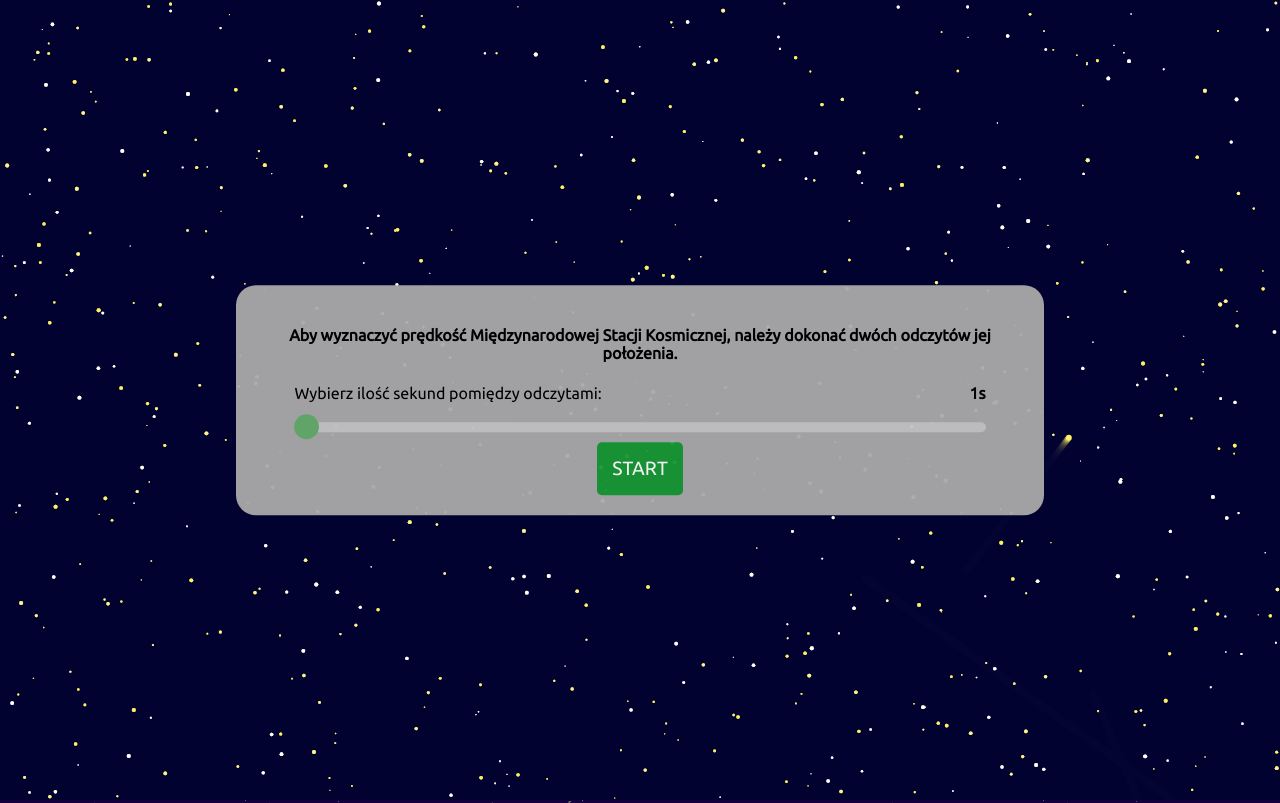
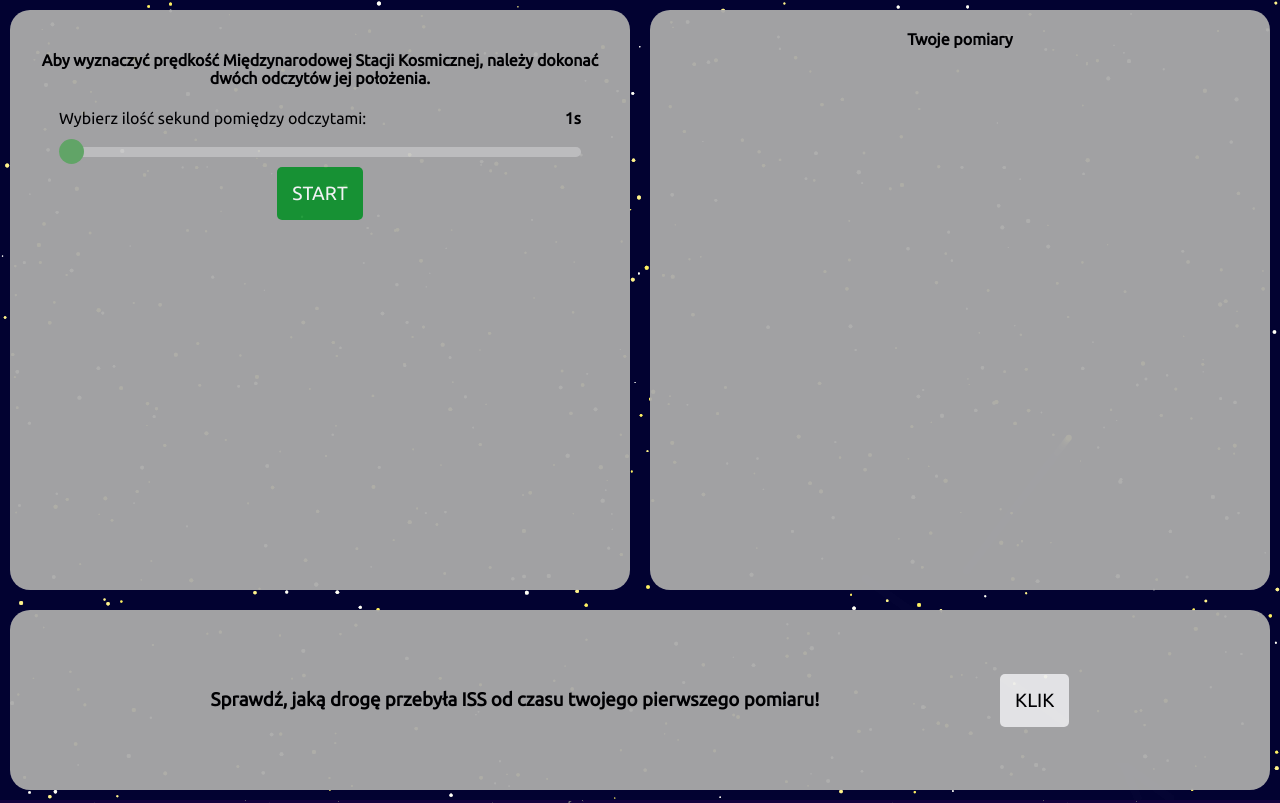
Before and after one commit to agatatocz/satelita, a React (Create React App) app: page /pomiary in a window 1280 px wide. Built offline with nearby package versions, Linux system fonts and the light colour scheme; no server answers.

Commit message:
added missing components and their basic styling

```diff
--- a/src/App.js
+++ b/src/App.js
@@ -3,7 +3,7 @@ import { BrowserRouter, Route, Switch } from "react-router-dom";
 import "./styles/App.scss";
 import Background from "./components/Background";
 import HomePage from "./components/HomePage";
-import Measurement from "./components/Measurement";
+import MeasurementPage from "./components/MeasurementPage";
 
 class App extends Component {
   componentDidMount() {
@@ -64,7 +64,7 @@ class App extends Component {
         <React.Fragment>
           <Background />
           <Switch>
-            <Route path="/pomiary" component={Measurement} />
+            <Route path="/pomiary" component={MeasurementPage} />
             <Route path="/" component={HomePage} />
           </Switch>
         </React.Fragment>
--- /dev/null
+++ b/src/components/CurrentDistance.jsx
@@ -0,0 +1,15 @@
+import React from "react";
+import "../styles/CurrentDistance.scss";
+
+const CurrentDistance = () => {
+  return (
+    <div className="current-distance container-div">
+      <h3>
+        Sprawdź, jaką drogę przebyła ISS od czasu twojego pierwszego pomiaru!
+      </h3>
+      <button>KLIK</button>
+    </div>
+  );
+};
+
+export default CurrentDistance;
--- a/src/components/HomePage.jsx
+++ b/src/components/HomePage.jsx
@@ -4,7 +4,7 @@ import "../styles/HomePage.scss";
 
 const HomePage = () => {
   return (
-    <div className="home-page">
+    <div className="home-page container-div">
       <h1>Międzynarodowa Stacja Kosmiczna (ISS)</h1>
       <p>
         okrąża Ziemię 15 razy dziennie, co oznacza, że musi poruszać się bardzo
--- a/src/components/Measurement.jsx
+++ b/src/components/Measurement.jsx
@@ -13,7 +13,7 @@ class Measurement extends Component {
 
   render() {
     return (
-      <div className="measurement">
+      <div className="measurement container-div">
         <h4>
           Aby wyznaczyć prędkość Międzynarodowej Stacji Kosmicznej, należy
           dokonać dwóch odczytów jej położenia.
--- /dev/null
+++ b/src/components/MeasurementPage.jsx
@@ -0,0 +1,20 @@
+import React, { Component } from "react";
+import Measurement from "./Measurement";
+import Results from "./Results";
+import CurrentDistance from "./CurrentDistance";
+import "../styles/MeasurementPage.scss";
+
+class MeasurementPage extends Component {
+  state = {};
+  render() {
+    return (
+      <div className="measurement-page">
+        <Measurement />
+        <Results />
+        <CurrentDistance />
+      </div>
+    );
+  }
+}
+
+export default MeasurementPage;
--- /dev/null
+++ b/src/components/Results.jsx
@@ -0,0 +1,12 @@
+import React from "react";
+import "../styles/Results.scss";
+
+const Results = () => {
+  return (
+    <div className="results container-div">
+      <h4>Twoje pomiary</h4>
+    </div>
+  );
+};
+
+export default Results;
--- a/src/styles/App.scss
+++ b/src/styles/App.scss
@@ -19,3 +19,22 @@ button {
   border-radius: 5px;
   font-size: 1.2em;
 }
+
+.container-div {
+  background-color: #aaa;
+  opacity: 0.95;
+  border-radius: 20px;
+  padding: 20px;
+  margin: 10px;
+  text-align: center;
+  animation: scaleFromSmallToNormal 1s; // timing-function delay iteration-count direction fill-mode;
+}
+
+@keyframes scaleFromSmallToNormal {
+  from {
+    transform: scale(0, 0);
+  }
+  to {
+    transform: scale(1, 1);
+  }
+}
--- /dev/null
+++ b/src/styles/CurrentDistance.scss
@@ -0,0 +1,6 @@
+.current-distance {
+  grid-area: 2/1/3/3;
+  display: flex;
+  justify-content: space-evenly;
+  align-items: center;
+}
--- a/src/styles/HomePage.scss
+++ b/src/styles/HomePage.scss
@@ -1,15 +1,11 @@
 .home-page {
   width: 60%;
-  background-color: #aaa;
-  opacity: 0.95;
-  border-radius: 20px;
-  padding: 20px;
-  text-align: center;
   position: absolute;
   top: 50%;
   left: 50%;
   -ms-transform: translate(-50%, -50%);
   transform: translate(-50%, -50%);
+  animation: none;
 
   button {
     background-color: #199935;
--- a/src/styles/Measurement.scss
+++ b/src/styles/Measurement.scss
@@ -1,16 +1,5 @@
 .measurement {
-  width: 60%;
-  background-color: #aaa;
-  opacity: 0.95;
-  border-radius: 20px;
-  padding: 20px;
-  text-align: center;
-  position: absolute;
-  top: 50%;
-  left: 50%;
-  -ms-transform: translate(-50%, -50%);
-  transform: translate(-50%, -50%);
-
+  grid-area: 1/1/2/2;
   .spans {
     width: 90%;
     margin: 10px auto;
--- /dev/null
+++ b/src/styles/MeasurementPage.scss
@@ -0,0 +1,9 @@
+.measurement-page {
+  width: 100%;
+  height: 100%;
+  position: absolute;
+  top: 0;
+  left: 0;
+  display: grid;
+  grid-template: 3fr 1fr / 1fr 1fr;
+}
--- /dev/null
+++ b/src/styles/Results.scss
@@ -0,0 +1,7 @@
+.results {
+  grid-area: 1/2/2/3;
+
+  h4 {
+    margin: 0;
+  }
+}
```
